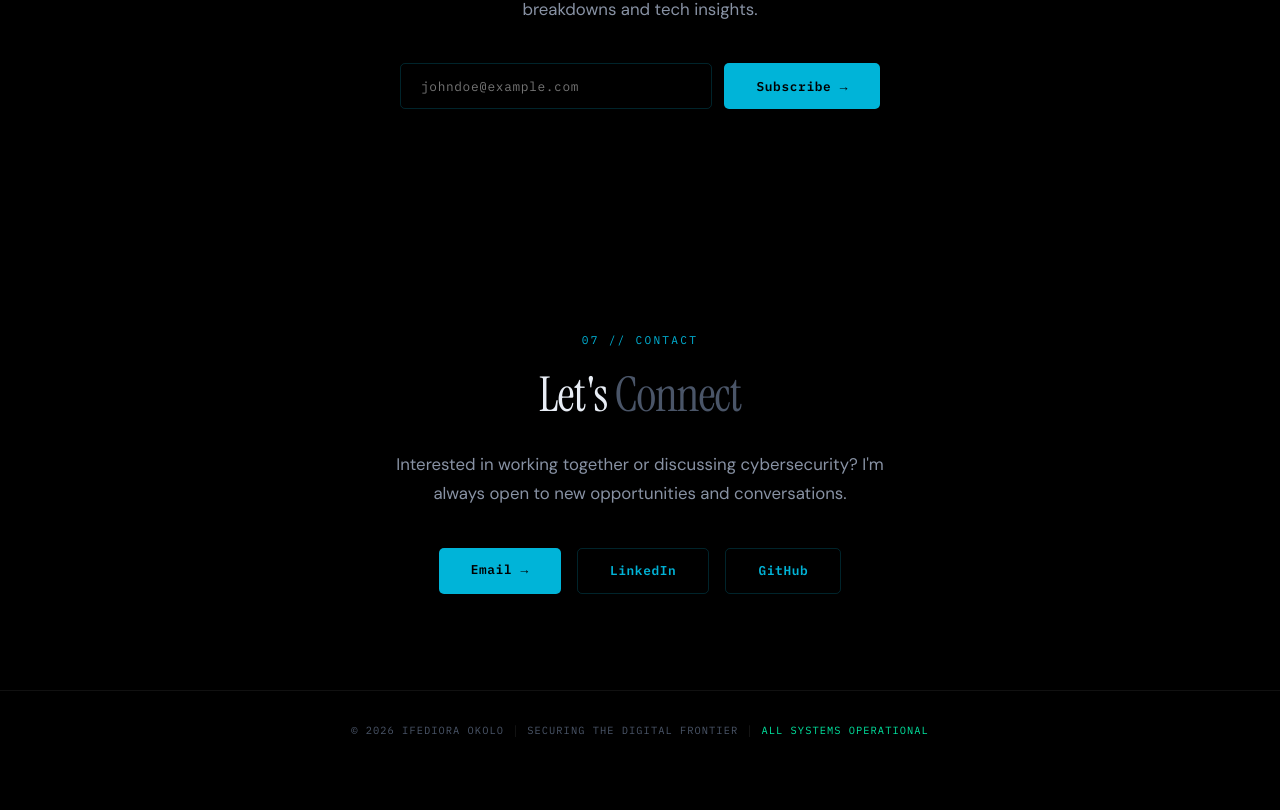
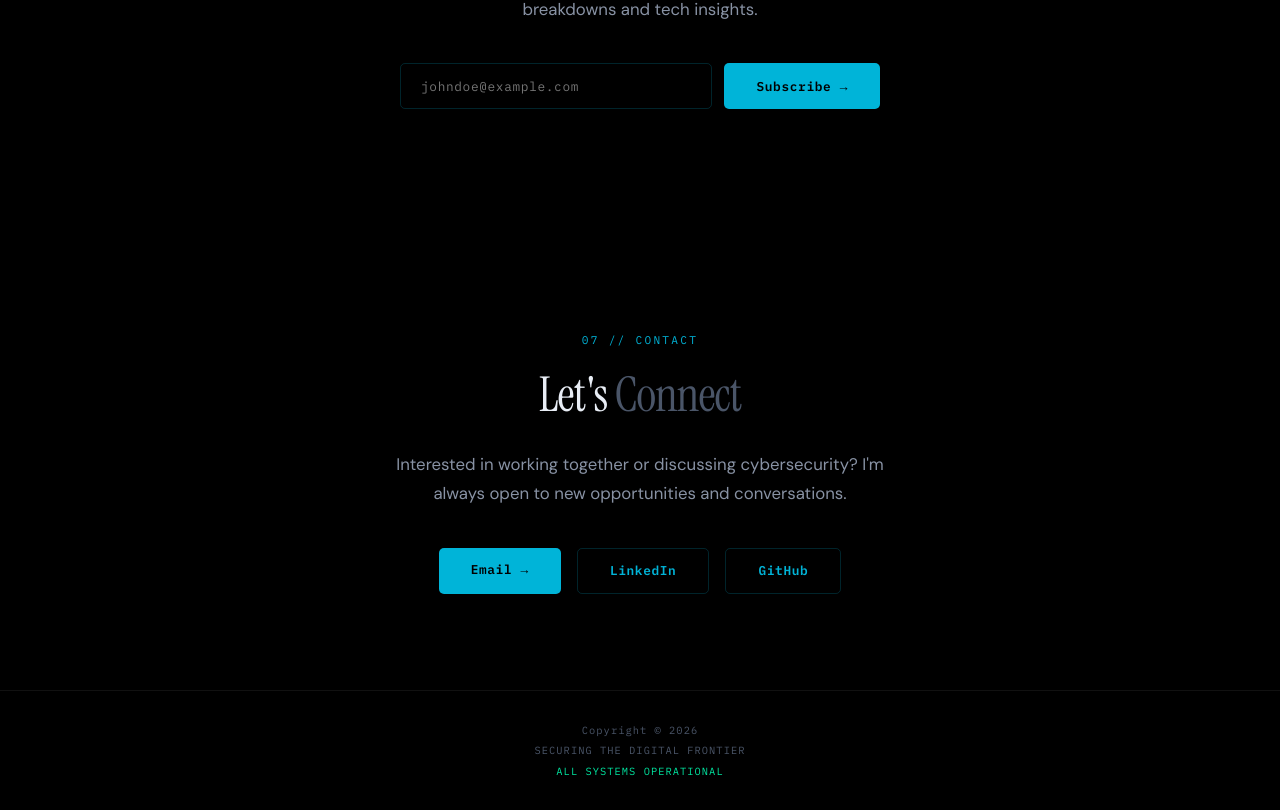
Before and after one commit to ifedili/soc-portfolio, a React (Vite) app: page / in a window 1280 px wide. Shown: the part 5853-6663 px from the top of the page. Before the commit the page ends 6622 px from the top, so only its background shows below. Built offline with nearby package versions, Linux system fonts and the light colour scheme.

Commit message:
new copyr

```diff
--- a/index.html
+++ b/index.html
@@ -3,7 +3,7 @@
   <head>
     <meta charset="UTF-8" />
     <meta name="viewport" content="width=device-width, initial-scale=1.0" />
-    <title>Ifediora Okolo — SOC Analyst</title>
+    <title>Ifediora Okolo </title>
     <link rel="icon" type="image/svg+xml" href="/favicon.svg" />
     <link rel="preconnect" href="https://fonts.googleapis.com">
     <link rel="preconnect" href="https://fonts.gstatic.com" crossorigin>
--- a/src/App.jsx
+++ b/src/App.jsx
@@ -1051,13 +1051,14 @@ function Footer() {
     }}>
       <div style={{
         fontFamily: 'var(--font-mono)', fontSize: '0.65rem', color: 'var(--text-muted)',
-        letterSpacing: '0.1em', display: 'flex', justifyContent: 'center',
-        flexWrap: 'wrap', gap: '0.5rem',
-      }}>
-        <span>© 2026 IFEDIORA OKOLO</span>
-        <span style={{ color: '#1a1a1a' }}>│</span>
+        letterSpacing: '0.1em', display: 'flex',
+        flexDirection: 'column',
+        alignItems: 'center',
+        justifyContent: 'center',
+        gap: '0.4rem'
+    }}>
+        <span> Copyright © 2026 </span>
         <span>SECURING THE DIGITAL FRONTIER</span>
-        <span style={{ color: '#1a1a1a' }}>│</span>
         <span style={{ color: 'var(--accent-green)' }}>ALL SYSTEMS OPERATIONAL</span>
       </div>
     </footer>
```
